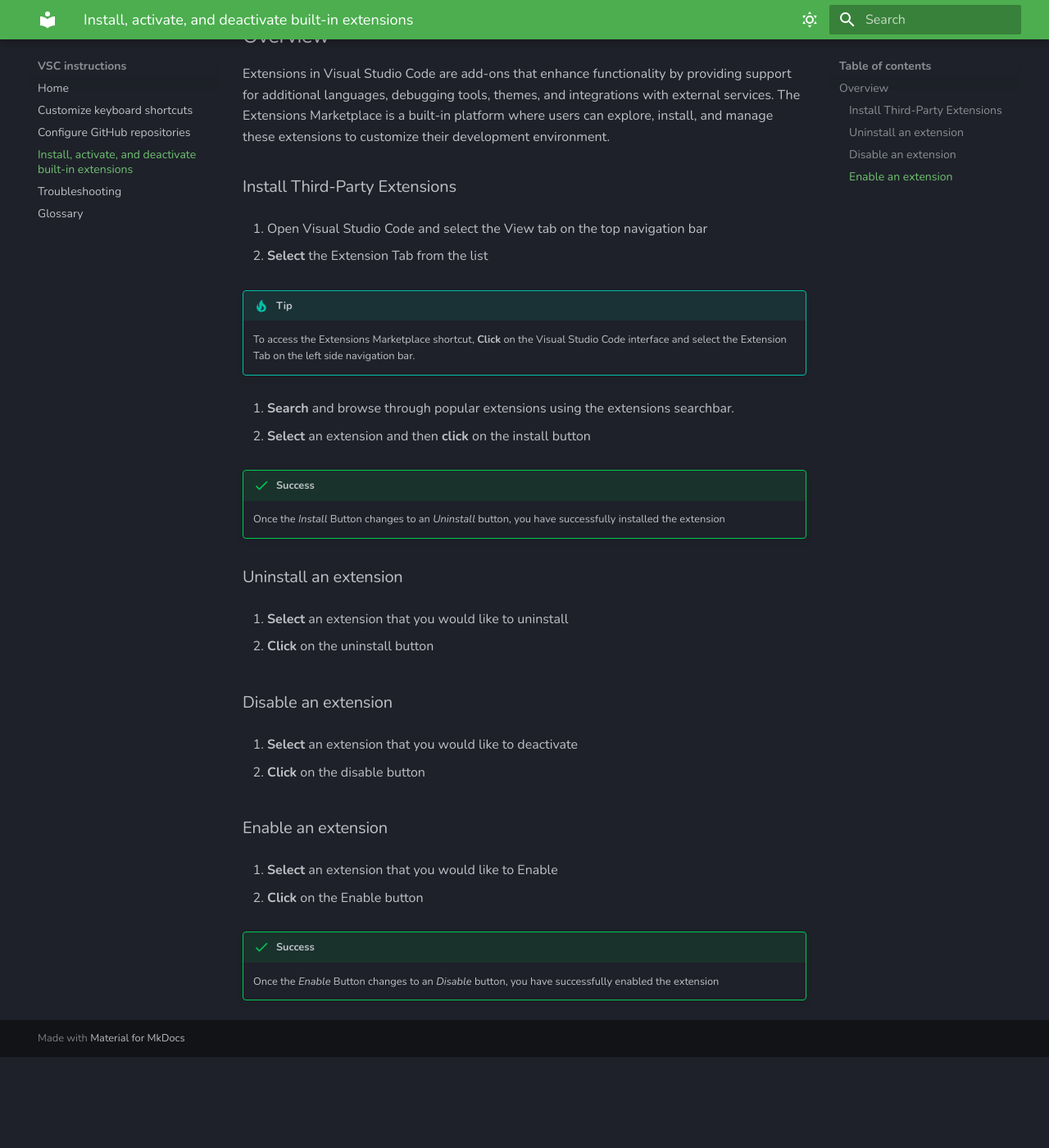
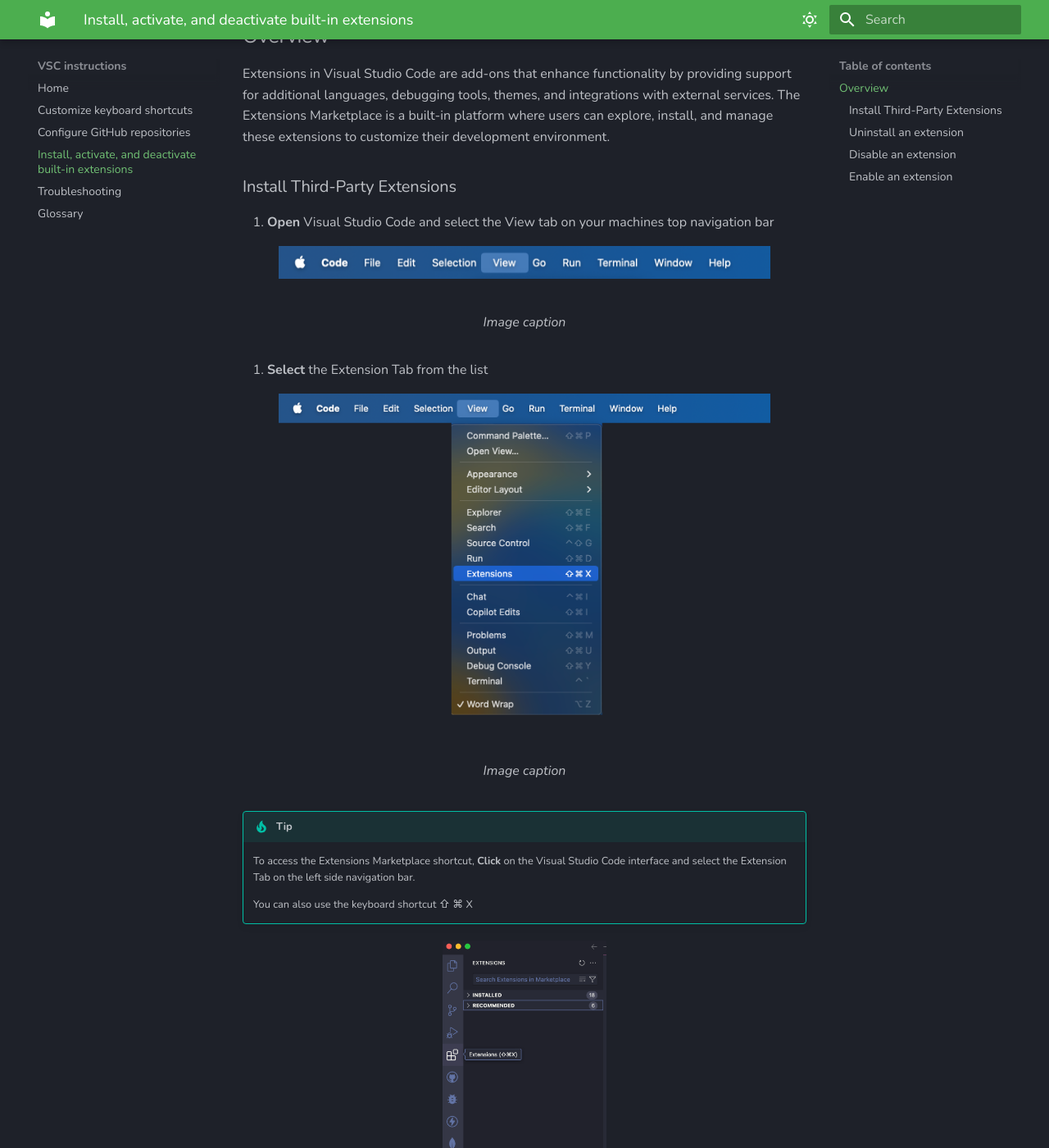
Before and after one commit to DJANG2024/MKDocsMaterial, an MkDocs documentation site: the page built from docs/task3.md, in a window 1280 px wide and 1400 px high, scrolled down 194 px. Shown: the whole window at 82% size. Built offline with MkDocs 1.6.1 and Material for MkDocs 9.7.7, drawn with Linux system fonts in a browser that asks for light colours; before the commit the page ends 1483 px from its top, so only the background shows below that.

Commit message:
Update task 3 and add task 3 images and update yml for images

```diff
--- a/docs/task3.md
+++ b/docs/task3.md
@@ -3,21 +3,39 @@
 
 ### Install Third-Party Extensions
 
-1. Open Visual Studio Code and select the View tab on the top navigation bar
+1. <b>Open</b> Visual Studio Code and select the View tab on your machines top navigation bar
+
+<figure markdown="span">
+  ![Image title](Assets/task3.1.png){ width="600" }
+  <figcaption>Image caption</figcaption>
+</figure>
 
 2. <b>Select</b> the Extension Tab from the list
 
+<figure markdown="span">
+  ![Image title](Assets/task3.2.png){ width="600" }
+  <figcaption>Image caption</figcaption>
+</figure>
+
 !!! tip "Tip"
     To access the Extensions Marketplace shortcut, <b>Click</b> on the Visual Studio Code interface and select the Extension Tab on the left side navigation bar.
+
+    You can also use the keyboard shortcut ⇧ &#8984 X
+
+<figure markdown="span">
+  ![Image title](Assets/task3.3.png){ width="200" }
+  <figcaption>Image caption</figcaption>
+</figure>
 
 3. <b>Search</b> and browse through popular extensions using the extensions searchbar.
 
 4. <b>Select</b> an extension and then <b>click</b> on the install button
 
 !!! success "Success"
-    Once the <i>Install</i> Button changes to an <i>Uninstall</i> button, you have successfully installed the extension
+Once the <i>Install</i> Button changes to an <i>Uninstall</i> button, you have successfully installed the extension
 
 ### Uninstall an extension
+
 1. <b>Select</b> an extension that you would like to uninstall
 
 2. <b>Click</b> on the uninstall button
@@ -28,7 +46,6 @@
 
 2. <b>Click</b> on the disable button
 
-
 ### Enable an extension
 
 1. <b>Select</b> an extension that you would like to Enable
@@ -36,4 +53,4 @@
 2. <b>Click</b> on the Enable button
 
 !!! success "Success"
-    Once the <i>Enable</i> Button changes to an <i>Disable</i> button, you have successfully enabled the extension
+  Once the <i>Enable</i> Button changes to an <i>Disable</i> button, you have successfully enabled the extension
--- a/mkdocs.yml
+++ b/mkdocs.yml
@@ -31,6 +31,9 @@
   - pymdownx.superfences
   - admonition
   - pymdownx.details
+  - attr_list
+  - md_in_html
+  - pymdownx.blocks.caption
 
 nav:
   - Home: "index.md"
```
Also changed, not shown: docs/Assets/task3.1.png (added), docs/Assets/task3.2.png (added), docs/Assets/task3.3.png (added).
